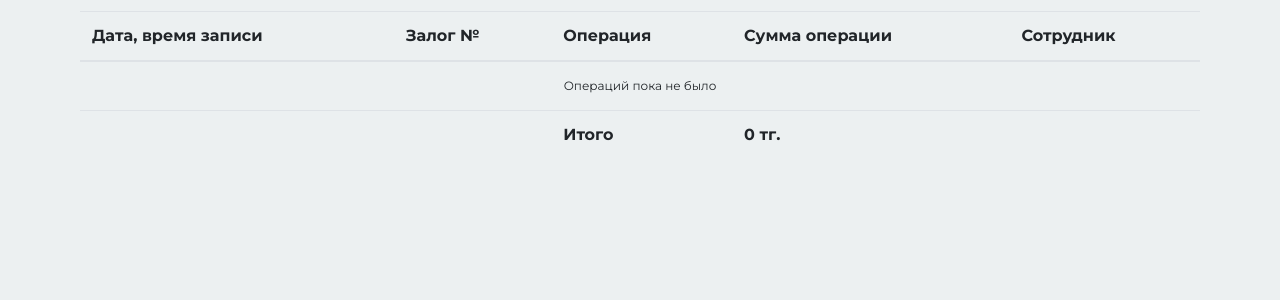
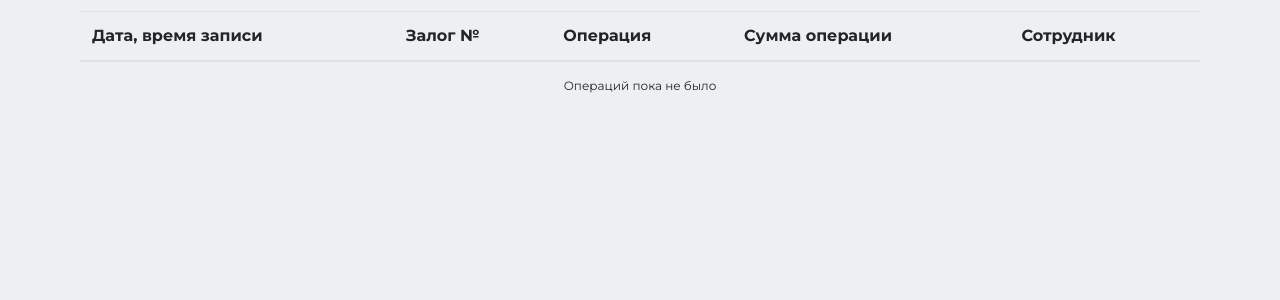
Before and after one commit to glokzs/lombard_crm, a Django app: page /operations/ in a window 1280 px wide. Shown: the part 143-443 px from the top of the page. Run offline with Django 3.2, Linux system fonts and the light colour scheme; the visitor is signed in with stand-in values (Sample User, id 1); data that the repository does not hold is empty; some libraries are stand-ins or nearby versions.

Commit message:
#156 Удален вывод total amount со страницы списка операций

```diff
--- a/pawnshop_crm/pawnshop/templates/operation/list.html
+++ b/pawnshop_crm/pawnshop/templates/operation/list.html
@@ -37,13 +37,6 @@ Lombard CRM
         </td>
     </tr>
     {% endfor %}
-    <tr>
-        <th scope="col"></th>
-        <th scope="col"></th>
-        <th scope="col">Итого</th>
-        <th scope="col">{{ total_amount | floatformat:0 }} тг.</th>
-        <th scope="col"></th>
-    </tr>
     </tbody>
 </table>
 {% endblock %}
--- a/pawnshop_crm/pawnshop/views/operation_views.py
+++ b/pawnshop_crm/pawnshop/views/operation_views.py
@@ -10,13 +10,5 @@ class OperationListView(UserPassesTestMixin, ListView):
     model = Operation
     ordering = ['-created_at']
 
-    def get_context_data(self, **kwargs):
-        VALUE_IF_NONE = 0
-
-        total_amount = Operation.objects.aggregate(sum=Sum("amount"))['sum']
-        kwargs['total_amount'] = total_amount if total_amount else VALUE_IF_NONE
-
-        return super().get_context_data(**kwargs)
-
     def test_func(self):
         return self.request.user.has_perm('accounts.operations_view')
```
